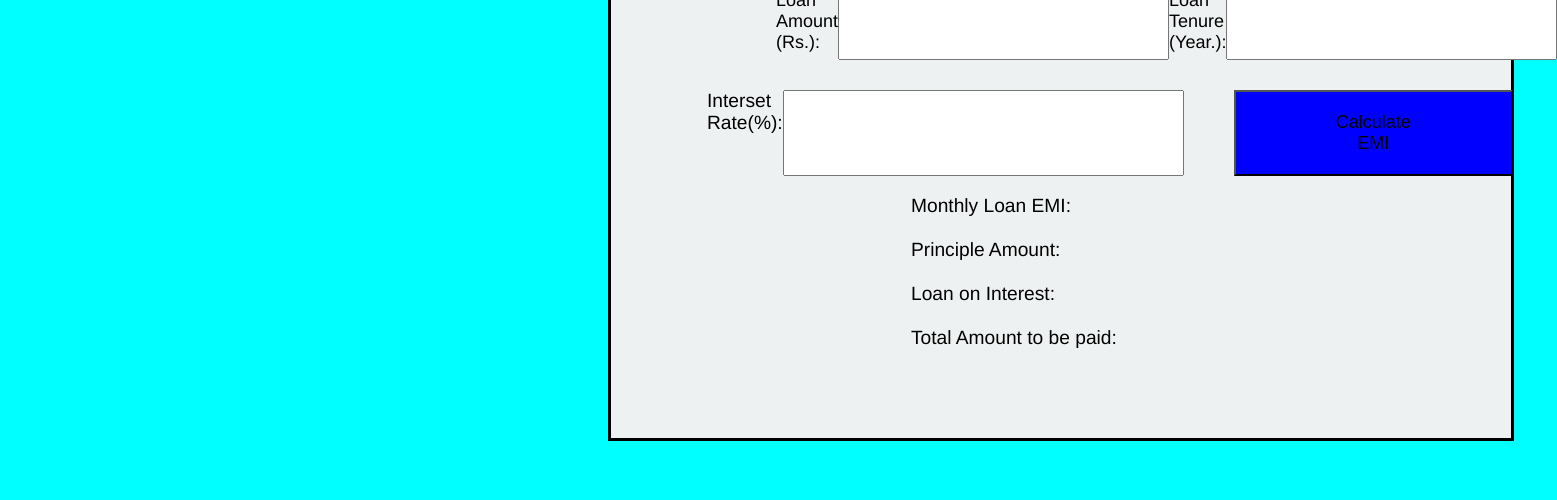
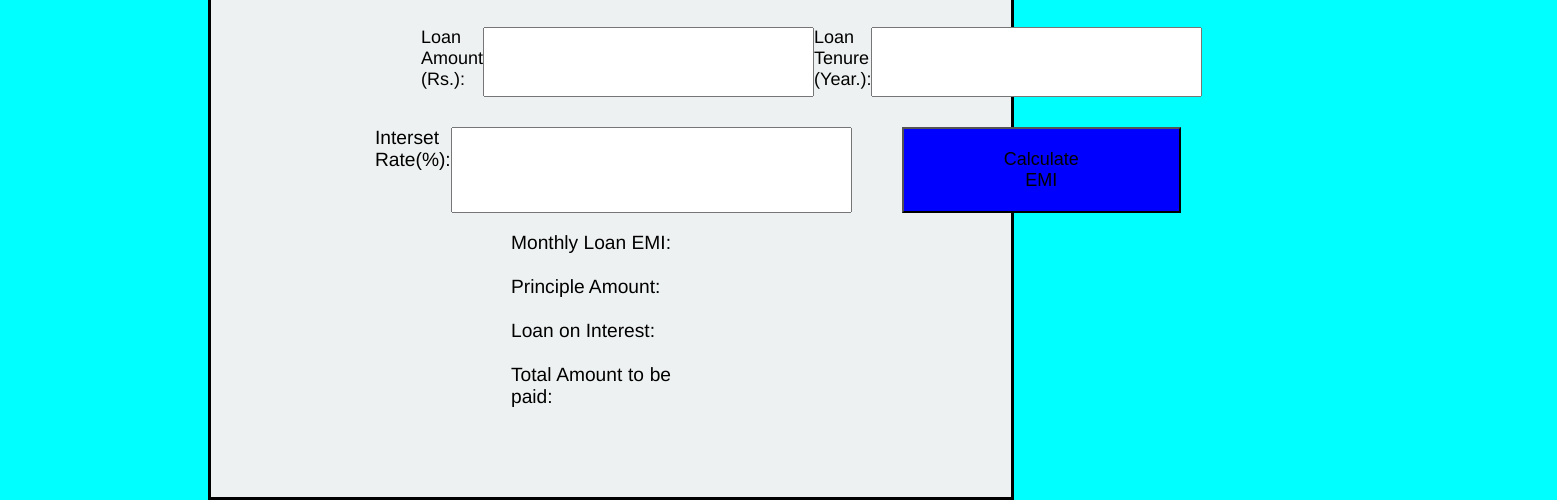
Before and after one commit to Yamankuma/EMI-calculator, a plain HTML site: page index.html in a window 1280 px wide. Shown: the part 351-851 px from the top of the page, 1557 px wide, since content can reach past the window. Before the commit the page ends 800 px from the top, so only its background shows below. Drawn offline with Linux system fonts and the light colour scheme.

Commit message:
Update index.css

```diff
--- a/index.css
+++ b/index.css
@@ -7,9 +7,9 @@ position: relative;
 top: 150px;
 border: solid black;
 padding: 100px 300px;
-width: 300px;
+width: 200px;
 position: relative;
-left: 600px;
+left: 200px;
 background-color: rgba(255, 240, 240, 0.932);
 text-align: justify;
 text-decoration: solid;
```
